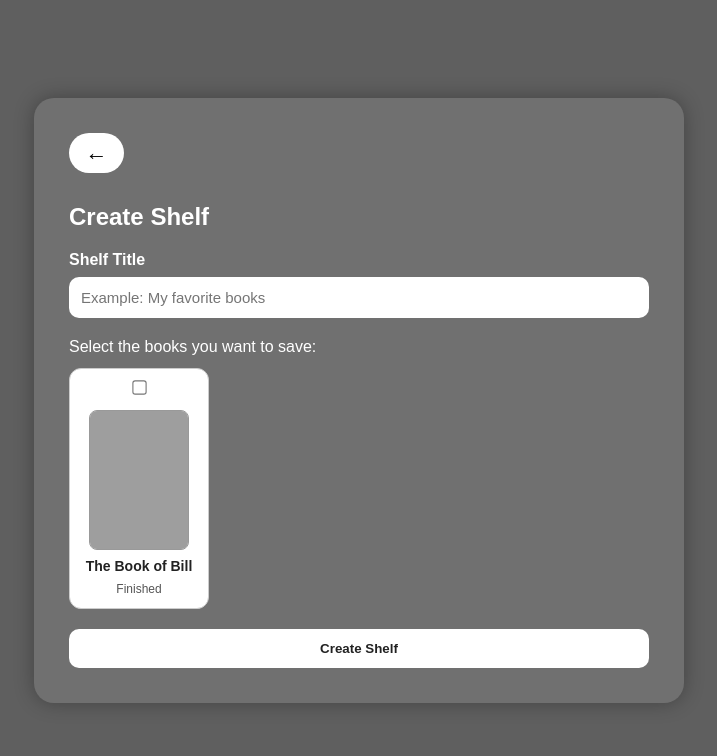
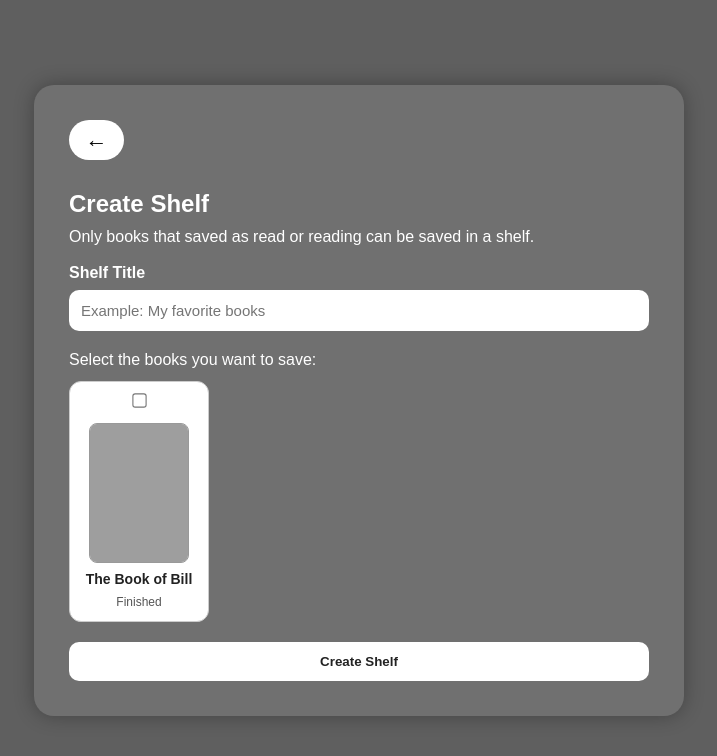
Before and after one commit to AdrianaM2S/App-BookHoard, a Flask app: page /createshelf in a window 1280 px wide. Shown: the top 756 px of the page, without its empty margins (281-998 px from the left). Run offline with Flask 3, Linux system fonts and the light colour scheme; a user stored in the database is signed in; grey boxes are pictures that could not be loaded.

Commit message:
Updated info about creating shelf

```diff
--- a/website/templates/createshelf.html
+++ b/website/templates/createshelf.html
@@ -13,7 +13,10 @@
 
     <button class="back-btn" onclick="goBack()">←</button>
 
-    <h2 style="color:white; margin-bottom:20px;">Create Shelf</h2>
+    <h2 style="color:white; margin-bottom:10px;">Create Shelf</h2>
+
+    <p style="color:white"> Only books that saved as read or reading can be saved in  a shelf.</p>
+    <br>
 
     <form method="POST">
         <label style="color:white; display:block; margin-bottom:8px; font-weight:bold;">Shelf Title</label>
```
Also changed, not shown: instance/bookhoard_database.db.
